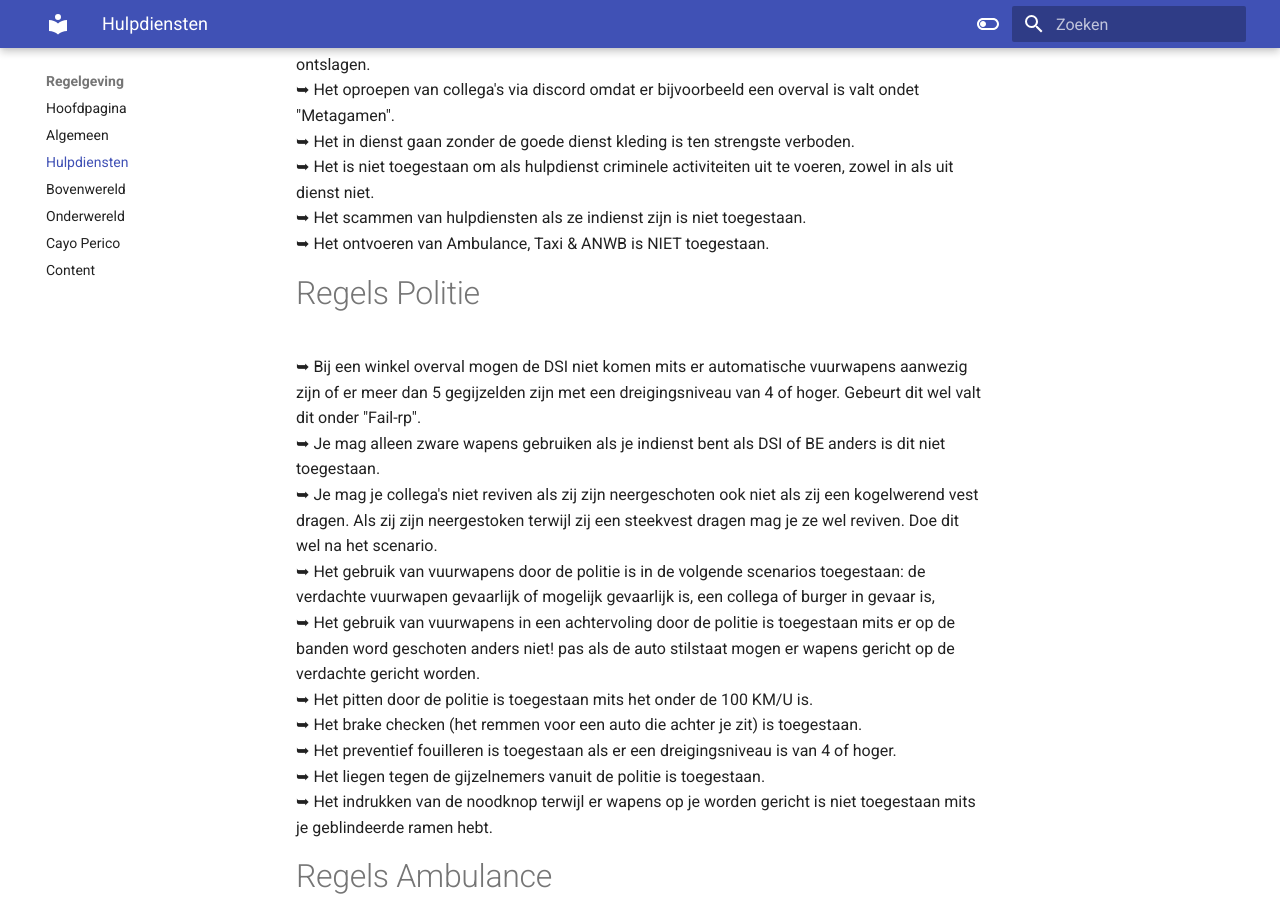
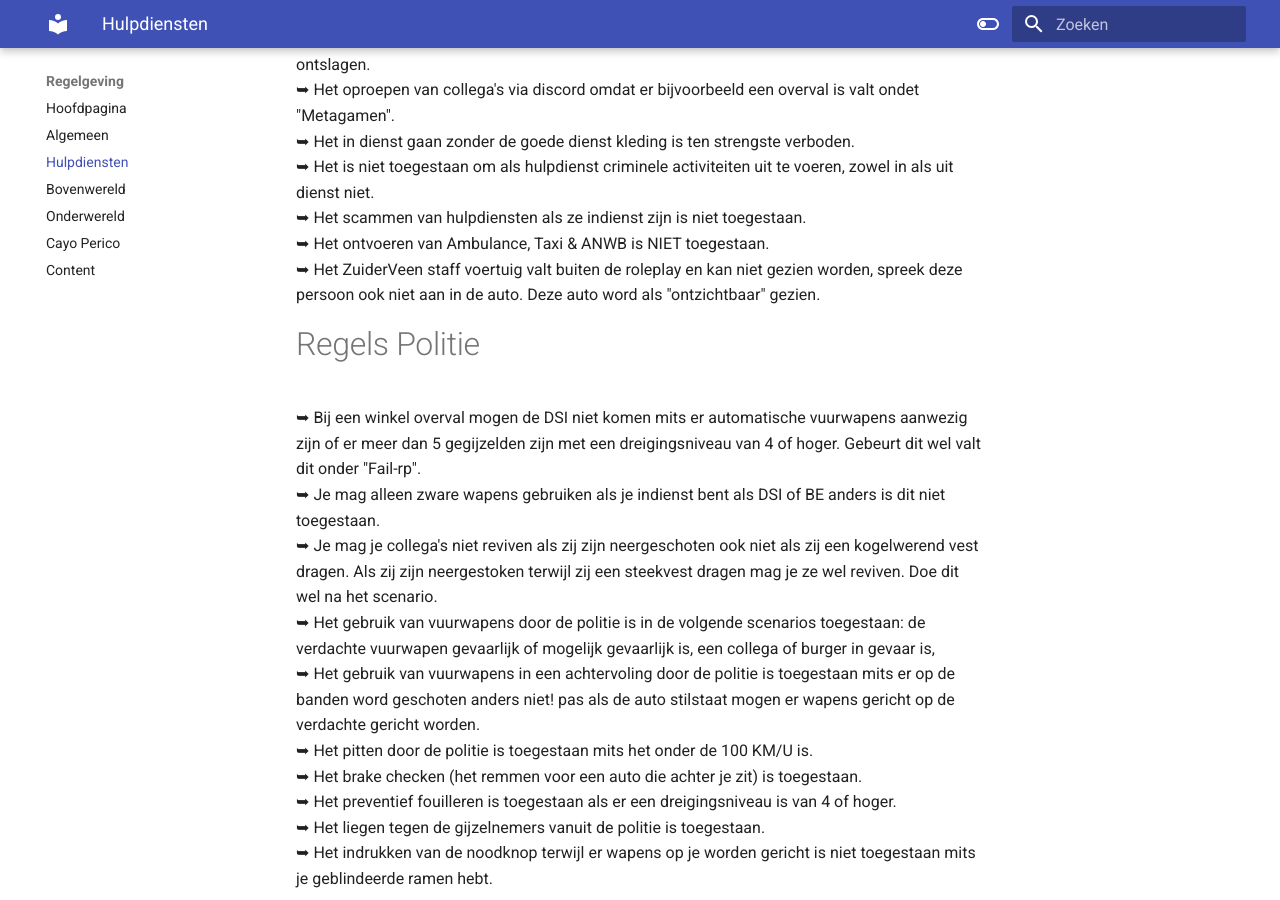
Before and after one commit to CappaWappa/Regels, an MkDocs documentation site: the page built from docs/hulpdiensten.md, in a window 1280 px wide and 900 px high, scrolled down 307 px. Built offline with MkDocs 1.6.1 and Material for MkDocs 9.7.7, drawn with Linux system fonts in a browser that asks for light colours; comment, search, counter and statistics services are not loaded.

Commit message:
Staff Voertuig

```diff
--- a/docs/hulpdiensten.md
+++ b/docs/hulpdiensten.md
@@ -9,6 +9,7 @@
  ➥ Het is niet toegestaan om als hulpdienst criminele activiteiten uit te voeren, zowel in als uit dienst niet.</br>
  ➥ Het scammen van hulpdiensten als ze indienst zijn is niet toegestaan.</br>
  ➥ Het ontvoeren van Ambulance, Taxi & ANWB is NIET toegestaan.<br>
+ ➥ Het ZuiderVeen staff voertuig valt buiten de roleplay en kan niet gezien worden, spreek deze persoon ook niet aan in de auto. Deze auto word als "ontzichtbaar" gezien.<br>
 
 
 
```
